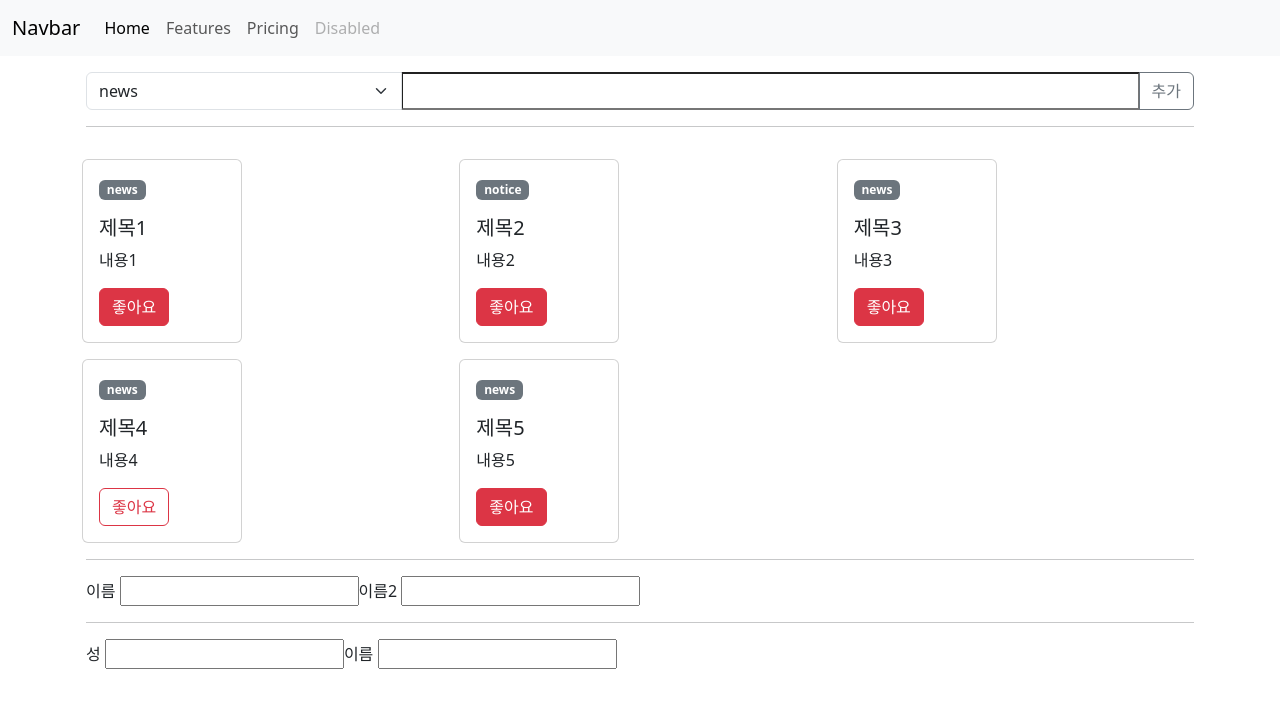
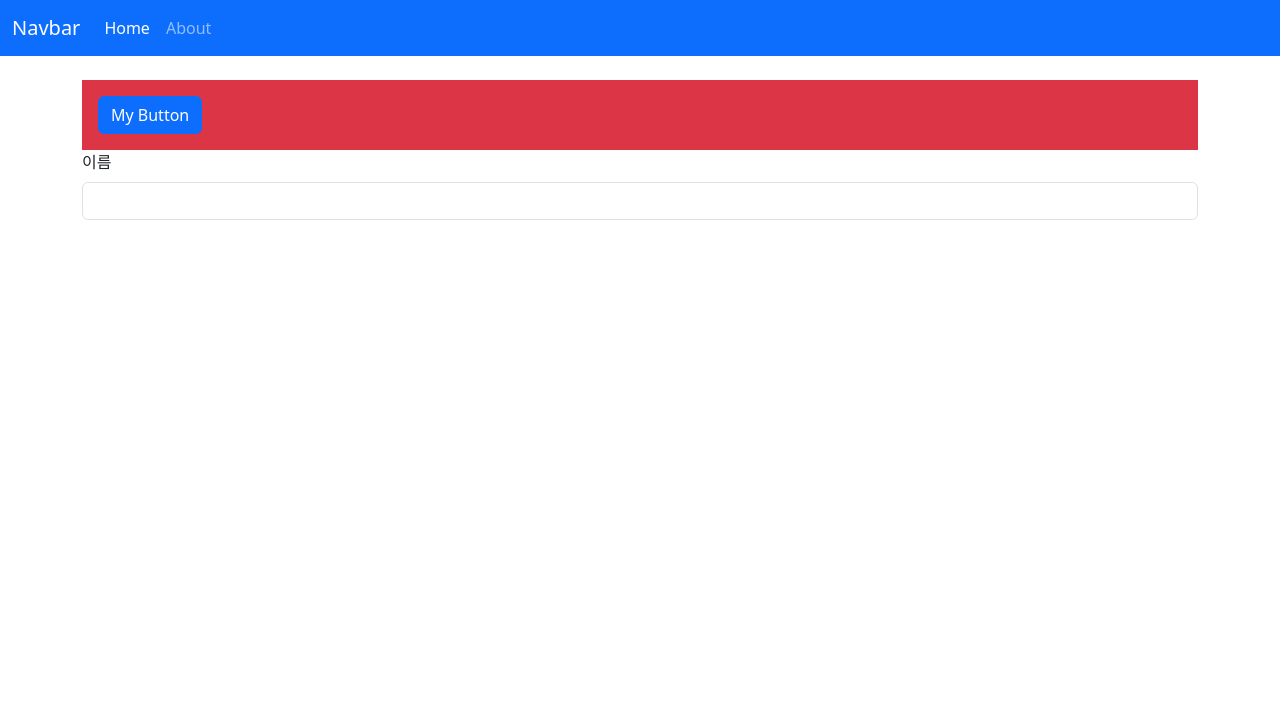
Before and after one commit to psk910903/vue3-practice, a Vue app in the folder learn-vue3/: page / in a window 1280 px wide. Shown: the top 708 px of the page. Built offline with nearby package versions, Linux system fonts and the light colour scheme.

Commit message:
non-props (대체 속성) 실습

```diff
--- a/learn-vue3/src/App.vue
+++ b/learn-vue3/src/App.vue
@@ -1,30 +1,22 @@
 <template>
 	<div>
-		<!-- <TheNav />
-		<TheVue /> -->
-		<!-- <TheNav2 />
-		<TheVue2 /> -->
-		<TheNav3 />
-		<TheVue3 />
+		<TheNav />
+		<TheVue />
 	</div>
 </template>
 
 <script>
 import TheNav from '@/components/TheNav.vue';
 import TheVue from '@/components/TheVue.vue';
-import TheVue2 from '@/components2/TheVue2.vue';
-import TheNav2 from '@/components2/TheNav2.vue';
-import TheVue3 from '@/components3/TheVue3.vue';
-import TheNav3 from '@/components3/TheNav3.vue';
+// import TheVue2 from '@/components2/TheVue2.vue';
+// import TheNav2 from '@/components2/TheNav2.vue';
+// import TheVue3 from '@/components3/TheVue3.vue';
+// import TheNav3 from '@/components3/TheNav3.vue';
 
 export default {
 	components: {
-		// TheNav,
-		// TheVue,
-		// TheVue2,
-		// TheNav2,
-		TheVue3,
-		TheNav3,
+		TheNav,
+		TheVue,
 	},
 	setup() {
 		return {};
--- a/learn-vue3/src/components/LabelInput.vue
+++ b/learn-vue3/src/components/LabelInput.vue
@@ -1,26 +1,23 @@
 <template>
-	<label>
+	<label class="form-label">
 		{{ label }}
-		<!-- <input type="text" v-model="userName" /> -->
-		<input type="text" v-model="value" />
 	</label>
-	<!-- :value="modelValue"
-		@input="$emit('update:modelValue', $event.target.value)" -->
+	<input v-bind="$attrs" type="text" v-model="value" class="form-control" />
 </template>
 
 <script>
 import { computed } from 'vue';
 
 export default {
-	props: ['userName', 'label'], //로컬 참조의 값이 동기화되는 prop
-	emits: ['update:userName'], //로컬 참조의 값이 변경될 때 발생하는 이벤트
+	props: ['modelValue', 'label'], //로컬 참조의 값이 동기화되는 prop
+	emits: ['update:modelValue'], //로컬 참조의 값이 변경될 때 발생하는 이벤트
 	setup(props, { emit }) {
 		const value = computed({
 			get() {
-				return props.userName;
+				return props.modelValue;
 			},
 			set(value) {
-				emit('update:userName', value);
+				emit('update:modelValue', value);
 			},
 		});
 		return { value };
--- /dev/null
+++ b/learn-vue3/src/components/MyButton.vue
@@ -0,0 +1,31 @@
+<template>
+	<!--
+    2.
+    현재 부모 컴포넌트에서 class, id, event 등의 속성 상속을 하고싶은데
+    inheritAttrs: false, 설정으로 상속을 못받고 있다
+    루트 엘리먼트 div가 아닌 button에 상속하고 싶다면
+  -->
+	<div class="p-3 bg-danger">
+		<!-- 4. v-bind="$attrs"로 적용 가능 -->
+		<button class="btn btn-primary" type="button" v-bind="$attrs">
+			My Button
+		</button>
+	</div>
+</template>
+
+<script>
+export default {
+	//1. 부모 컴포넌트에서 내려주는 class, id, event 등의 속성 상속이 안받음
+	inheritAttrs: false,
+	setup(props, context) {
+		//3. setup 함수의 두번째 매개변수인 context의 attrs로 접근 가능
+		// console.log(context.attrs);
+		// console.log(context.attrs.class);
+		// console.log(context.attrs.id);
+		// console.log(context.attrs.onClick);
+		return {};
+	},
+};
+</script>
+
+<style lang="scss" scoped></style>
--- a/learn-vue3/src/components/TheVue.vue
+++ b/learn-vue3/src/components/TheVue.vue
@@ -1,82 +1,32 @@
 <template>
 	<main>
 		<div class="container py-4">
-			<PostCreate @create-post="createPost" />
-			<hr class="my-4" />
-			<div class="row g-3">
-				<!-- <div class="col-4">
-          <AppCard title="제목" contents="내용"/>
-        </div>
-        <div class="col-4">
-          <AppCard :title="post.title" :contents="post.contents"/>
-        </div> -->
-				<div v-for="post in posts" :key="post.id" class="col-4">
-					<AppCard
-						:title="post.title"
-						:contents="post.contents"
-						:type="post.type"
-						:is-like="post.isLike"
-						@toggle-like="post.isLike = !post.isLike"
-					/>
-				</div>
+			<div>
+				<MyButton class="my-button" id="my-button" @click="sayHello"></MyButton>
+				<LabelInput :label="'이름'"></LabelInput>
+				<!--
+					현재 LabelInput은 다중노드 상태임
+					다중 속성은 루트 엘리먼트에 적용되는데 다중노드기 때문에 루트를 못찾아서 에러가 발생할 수 있음
+					LabelInput 내부에서 어느 요소에 바인딩할지 명시적으로 표시해줘야 함
+				-->
 			</div>
-			<hr class="my-4" />
-			<!-- <LabelInput
-				:model-value="userName"
-				@update:model-value="value => (userName = value)"
-				/> -->
-			<LabelInput v-model:userName="userName" label="이름" />
-			<LabelTitle v-model:content="userName" label="제목" />
-			<hr class="my-4" />
-			<UserName v-model:firstName="firstName" v-model:lastName="lastName" />
 		</div>
 	</main>
 </template>
 
 <script>
-import AppCard from '@/components/AppCard.vue';
-import PostCreate from '@/components/PostCreate.vue';
+import MyButton from '@/components/MyButton.vue';
 import LabelInput from '@/components/LabelInput.vue';
-import LabelTitle from '@/components/LabelTitle.vue';
-import UserName from '@/components/UserName.vue';
-
-import { reactive, ref } from 'vue';
 export default {
 	components: {
-		AppCard,
-		PostCreate,
+		MyButton,
 		LabelInput,
-		LabelTitle,
-		UserName,
 	},
 	setup() {
-		const post = reactive({
-			title: '제목2',
-			contents: '내용2',
-		});
-
-		const posts = reactive([
-			{ id: 1, title: '제목1', contents: '내용1', isLike: true, type: 'news' },
-			{ id: 2, title: '제목2', contents: '내용2', isLike: true, type: 'news' },
-			{ id: 3, title: '제목3', contents: '내용3', isLike: true, type: 'news' },
-			{ id: 4, title: '제목4', contents: '내용4', isLike: true, type: 'news' },
-			{
-				id: 5,
-				title: '제목5',
-				contents: '내용5',
-				isLike: false,
-				type: 'notice',
-			},
-			{ id: 6, title: '제목6', contents: '내용6', isLike: true, type: 'news' },
-		]);
-		const createPost = newPost => {
-			posts.push(newPost);
+		const sayHello = () => {
+			alert('안녕하세요');
 		};
-
-		const userName = ref('');
-		const firstName = ref('');
-		const lastName = ref('');
-		return { post, posts, createPost, userName, firstName, lastName };
+		return { sayHello };
 	},
 };
 </script>
```
Also changed, not shown: learn-vue3/src/components/PostIndex.vue (added, +69 -0 lines).
